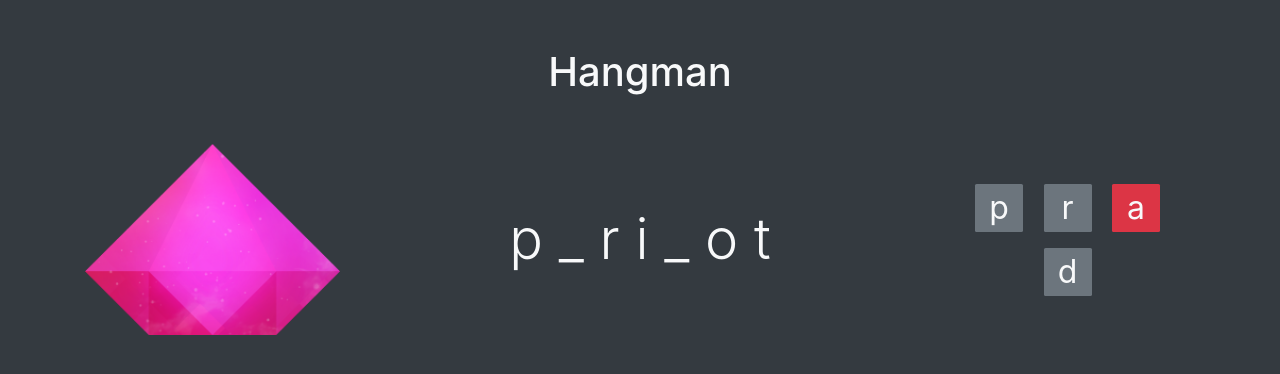
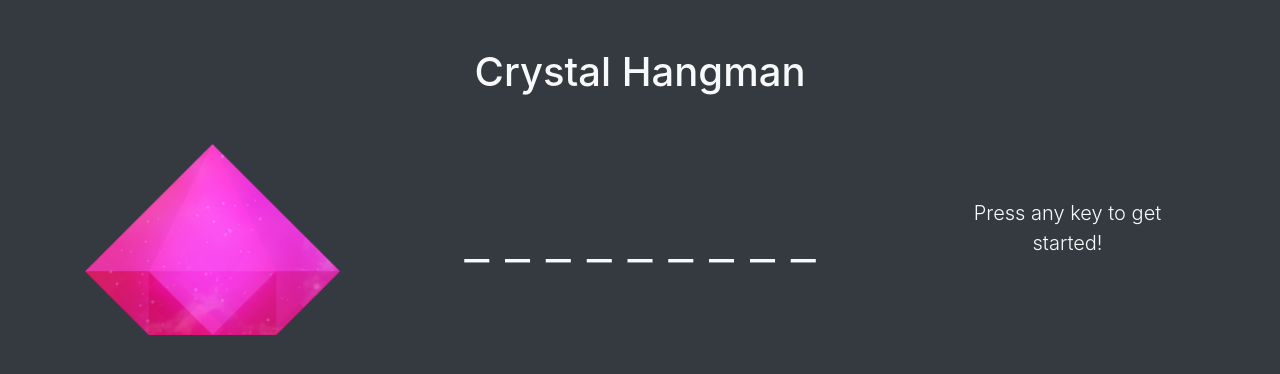
Before and after one commit to bigreader/bootcamp-hangman, a plain HTML site: page index.html in a window 1280 px wide. Drawn offline with nearby package versions, Linux system fonts and the light colour scheme.

Commit message:
implemented game logic

```diff
--- a/assets/css/style.css
+++ b/assets/css/style.css
@@ -1,7 +1,11 @@
+#guessed {
+	min-height: 100px;
+}
+
 .guess {
 	display: inline-block;
 
-	margin: 0.5rem;
+	margin: 0.25rem;
 	padding: 0.5rem;
 	height: 3rem;
 	width: 3rem;
@@ -16,3 +20,7 @@
 .guess.wrong {
 	background: #dc3545;
 }
+
+.guess.repeated {
+	border: 0.1rem solid #17a2b8;
+}
--- a/assets/js/game.js
+++ b/assets/js/game.js
@@ -8,26 +8,83 @@ const words = [ "garnet", "amethyst", "pearl", "quartz", "nephrite", "lapis",
 const allowedWrongGuesses = 7;
 
 
-$(document).ready(function() {
 
-	var currentWord = "";
+var currentWord = "";
+var guessedLetters = [];
+var repeatedGuess = "";
 
-	function reset() {
-		currentWord = "";
-		$("#word").text("");
-		$("#guesses").empty();
+function reset() {
+	currentWord = "";
+	guessedLetters = [];
+	repeatedGuess = "";
+	updateWordDisplay();
+	updateGuessesDisplay();
+}
+
+function newGame() {
+	reset();
+	currentWord = words[Math.floor(Math.random()*words.length)];
+	console.log(currentWord);
+	updateWordDisplay();
+
+	var guessedDiv = document.getElementById("guessed")
+	guessedDiv.innerHTML = '<p class="lead">Press any key to get started!</p>';
+}
+
+function updateWordDisplay() {
+	var out = [];
+	var complete = true;
+	for (var i=0; i<currentWord.length; i++) {
+		var char = currentWord.charAt(i);
+		if (guessedLetters.includes(char)) {
+			out.push(char);
+		} else {
+			out.push("_");
+			complete = false;
+		}
 	}
 
-	function newGame() {
+	var word = document.getElementById("word")
+	word.innerText = out.join(" ");
+	word.className = complete ? "text-success" : "";
+}
 
+function updateGuessesDisplay() {
+	var guessedDiv = document.getElementById("guessed")
+	guessedDiv.innerHTML = "";
+	guessedLetters.forEach(function(item) {
+		var guess = document.createElement("div");
+		guess.className = "guess";
+		if (! currentWord.includes(item)) {
+			guess.className += " wrong";
+		}
+		if (item === repeatedGuess) {
+			guess.className += " repeated";
+		}
+		guess.innerText = item;
+		guessedDiv.appendChild(guess);
+	});
+}
+
+document.onkeypress = function(event) {
+	var newGuess = event.key.toLowerCase();
+
+	if (guessedLetters.includes(newGuess)) {
+		console.log("repeated:", newGuess);
+		repeatedGuess = newGuess;
+		updateGuessesDisplay();
+	} else {
+		console.log("guess:", newGuess);
+		guessedLetters.push(event.key);
+		repeatedGuess = "";
+		updateWordDisplay();
+		updateGuessesDisplay();
 	}
+
+	// remove duplicates from guessedLetters
+	// guessedLetters = [...new Set(guessedLetters)];
+}
 
 
 
-
-
-
-
-
-
-});
+newGame();
--- a/index.html
+++ b/index.html
@@ -13,7 +13,7 @@
 	<div class="container text-center">
 		<div class="row">
 			<div class="col">
-				<h1 class="my-3 my-sm-4 my-lg-5">Hangman</h1>
+				<h1 class="my-3 my-sm-4 my-lg-5">Crystal Hangman</h1>
 			</div>
 		</div>
 
@@ -21,22 +21,15 @@
 			<div class="col-6 col-sm-4 col-lg-3">
 				<img src="assets/img/pink.png" class="img-fluid " />
 			</div>
-			<div class="col-12 col-sm-8 col-lg-6">
-				<span id="word" class="display-4">p _ r i _ o t</span>
+			<div class="col-12 col-sm-8 col-lg-6 display-4">
+				<span id="word" class=""></span>
 			</div>
 			<div class="col-12 col-sm-12 col-lg-3">
-				<div id="guessed">
-					<div class="guess">p</div>
-					<div class="guess">r</div>
-					<div class="guess wrong">a</div>
-					<div class="guess">d</div>
-				</div>
+				<div id="guessed" class="mt-3"></div>
 			</div>
 		</div>
 	</div>
 
-
-	<script src="https://code.jquery.com/jquery-3.3.1.slim.min.js" integrity="sha384-q8i/X+965DzO0rT7abK41JStQIAqVgRVzpbzo5smXKp4YfRvH+8abtTE1Pi6jizo" crossorigin="anonymous"></script>
 	<script src="assets/js/game.js"></script>
 </body>
 </html>
```
